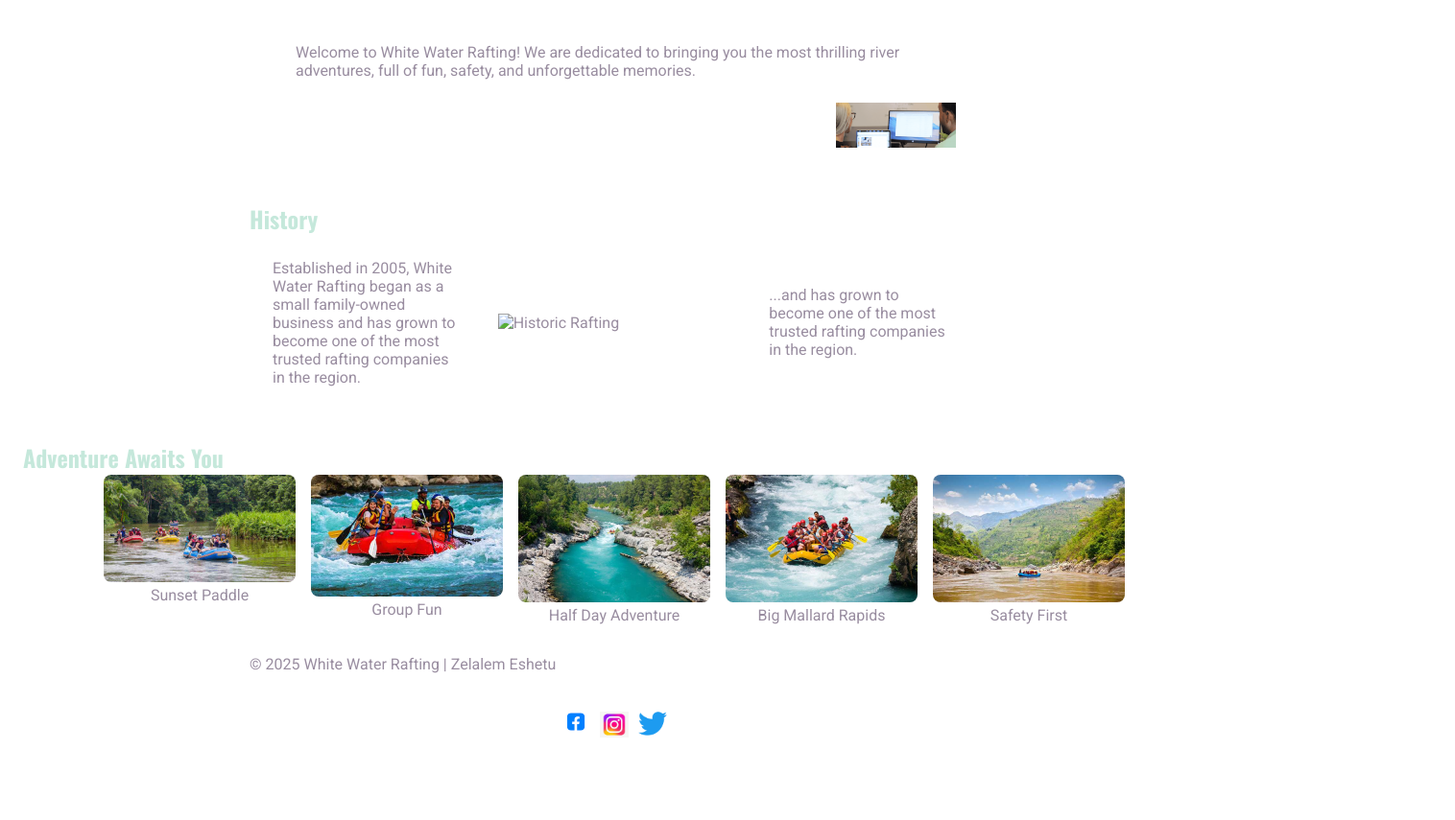
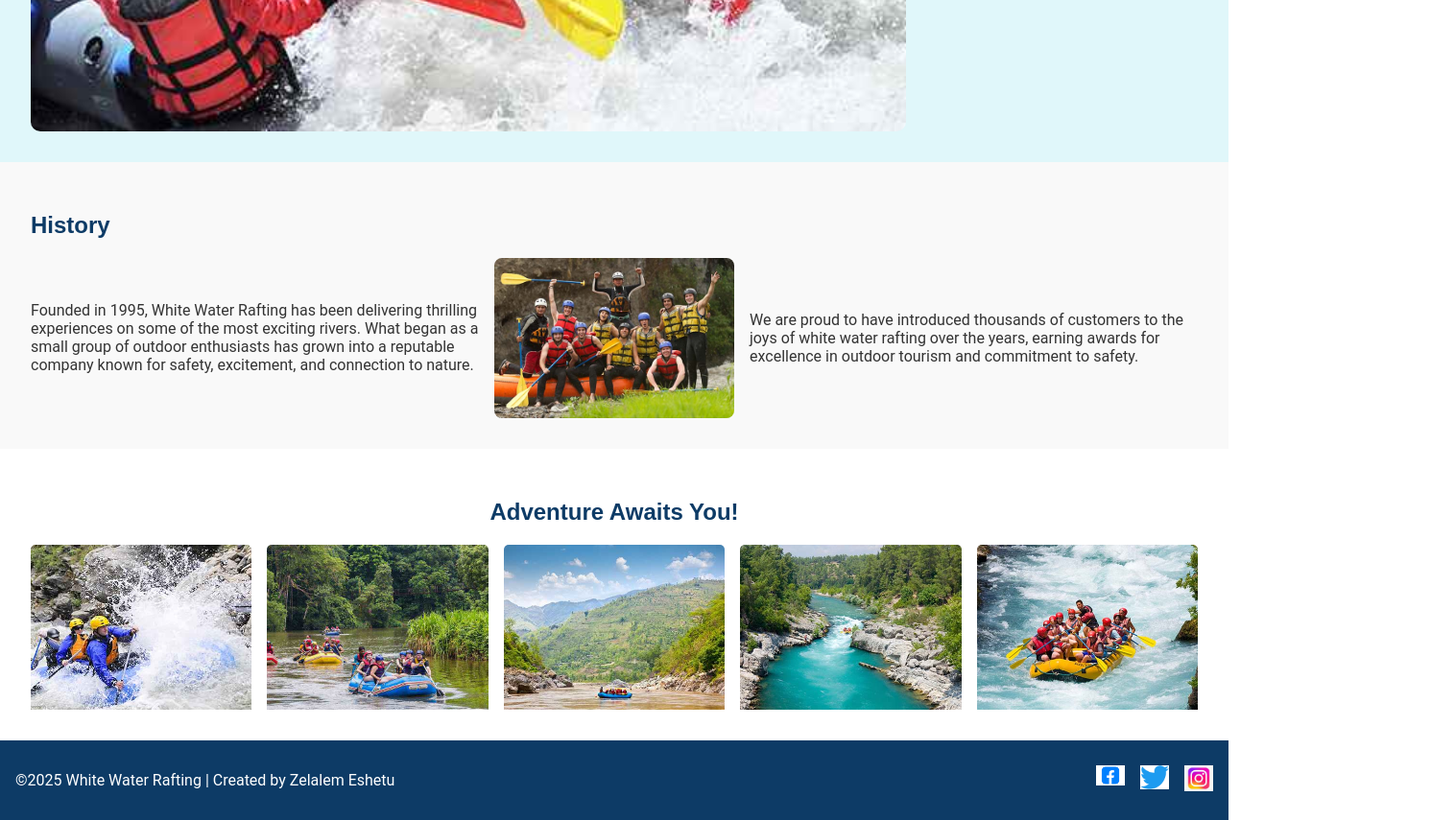
Before and after one commit to ZelalemEshetu/wdd130, a plain HTML site: page wwr/about.html in a window 1280 px wide. Shown: the part 769-1624 px from the top of the page at 96% size, 1516 px wide, since content can reach past the window. Before the commit the page ends 1574 px from the top, so only its background shows below. Drawn offline with nearby package versions, Linux system fonts and the light colour scheme.

Commit message:
W04 Rafting Project: Update About Us Page most updated

```diff
--- a/wwr/about.html
+++ b/wwr/about.html
@@ -3,105 +3,77 @@
 <head>
   <meta charset="UTF-8" />
   <meta name="viewport" content="width=device-width, initial-scale=1.0" />
-  <meta name="description" content="Learn more about White Water Rafting and our mission to provide unforgettable rafting experiences." />
+  <meta name="description" content="About White Water Rafting company and our mission." />
   <meta name="author" content="Zelalem Eshetu" />
-  <title>White Water Rafting | About Us</title>
-
-  <!-- Google Fonts -->
- <link rel="preconnect" href="https://fonts.googleapis.com" />
-<link rel="preconnect" href="https://fonts.gstatic.com" crossorigin />
-<link href="https://fonts.googleapis.com/css2?family=Oswald:wght@200..700&family=Roboto:ital,wght@0,100..900;1,100..900&display=swap" rel="stylesheet" />
-<link rel="stylesheet" href="styles/rafting.css" />
+  <title>About Us | White Water Rafting</title>
+  <link rel="stylesheet" href="styles/rafting.css" />
 </head>
 <body>
-     <header class="header-grid">
-    <img src="images/logo.png" alt="Rafting Company logo" width="100" />
+  <header>
+    <img src="images/logo.png" alt="Rafting Site Logo" />
     <h1>White Water Rafting</h1>
-    <nav class="main-nav">
-      <a href="index.html">Home</a>
-      <a href="about.html">About</a>
-      <a href="trips.html">Trips</a>
-      <a href="contact.html">Contact</a>
-      <a href="https://linkedin.com" target="_blank">LinkedIn</a>
-      <a href="https://facebook.com" target="_blank">Facebook</a>
-
+    <nav>
+      <ul>
+        <li><a href="index.html">Home</a></li>
+        <li><a href="about.html" class="active">About</a></li>
+        <li><a href="trips.html">Trips</a></li>
+        <li><a href="contact.html">Contact</a></li>
+      </ul>
     </nav>
   </header>
-<div class="grid">
-  <aside>
-    <h2>More Adventures</h2>
-    <p>Explore safety tips, group discounts, and seasonal offers.</p>
-  </aside>
 
   <main>
-    <!-- Hero Section -->
     <section class="hero">
-      <img src="images/hero.jpg" alt="Rafting Adventure" />
       <h2>White Water Rafting</h2>
-      <article>
-        <p>
-          Welcome to White Water Rafting! We are dedicated to bringing you the most thrilling river adventures, full of fun, safety, and unforgettable memories.
-        </p>
-        <img src="images/happy-client.png" alt="Happy client" />
-      </article>
-    </section>
-
-    <!-- History Section -->
-    <section>
-      <h2>History</h2>
-      <div class="history-grid">
-      <p>
-        Established in 2005, White Water Rafting began as a small family-owned business and has grown to become one of the most trusted rafting companies in the region.
-      </p>
-      <img src="images/history-center.jpg" alt="Historic Rafting" />
-    <p>
-      ...and has grown to become one of the most trusted rafting companies in the region.
-    </p>
-  </div>
+      <div class="hero-content">
+        <p>Lorem ipsum dolor sit amet, consectetur adipiscing elit. Sed do eiusmod tempor incididunt ut labore et dolore magna aliqua. We are passionate about outdoor adventure and delivering the best rafting experiences for all skill levels.</p>
+        <img src="images/hero.jpg" alt="Rafting Adventure" />
       </div>
     </section>
 
-    <!-- Adventure Awaits Section -->
-    <section>
-      <h2>Adventure Awaits You</h2>
-      <div class="gallery">
+    <section class="history">
+      <h2>History</h2>
+      <div class="history-content">
+        <p>Founded in 1995, White Water Rafting has been delivering thrilling experiences on some of the most exciting rivers. What began as a small group of outdoor enthusiasts has grown into a reputable company known for safety, excitement, and connection to nature.</p>
+        <img src="images/history.jpg" alt="Rafting history photo" />
+        <p>We are proud to have introduced thousands of customers to the joys of white water rafting over the years, earning awards for excellence in outdoor tourism and commitment to safety.</p>
+      </div>
+    </section>
+
+    <section class="adventures">
+      <h2>Adventure Awaits You!</h2>
+      <div class="adventure-gallery">
         <figure>
-          <img src="images/sunset.jpg" alt="Sunset over an ocean" />
-          <figcaption>Sunset Paddle</figcaption>
+          <img src="images/rafting1.jpg" alt="Los Dientes del Diablo" />
+          <figcaption>Los Dientes del Diablo</figcaption>
         </figure>
         <figure>
-          <img src="images/fun.jpg" alt="People having fun together" />
-          <figcaption>Group Fun</figcaption>
+          <img src="images/rafting2.jpg" alt="Big Mallard" />
+          <figcaption>Big Mallard</figcaption>
         </figure>
         <figure>
-          <img src="images/trip1.jpg" alt="Group on a boat" />
+          <img src="images/rafting3.jpg" alt="Half Day Adventure" />
           <figcaption>Half Day Adventure</figcaption>
         </figure>
         <figure>
-          <img src="images/trip2.jpg" alt="Outdoor trip" />
-          <figcaption>Big Mallard Rapids</figcaption>
+          <img src="images/rafting4.jpg" alt="Rapid Excitement" />
+          <figcaption>Rapid Excitement</figcaption>
         </figure>
         <figure>
-          <img src="images/training.jpg" alt="Training session" />
-          <figcaption>Safety First</figcaption>
+          <img src="images/rafting5.jpg" alt="Calm Waters Escape" />
+          <figcaption>Calm Waters Escape</figcaption>
         </figure>
       </div>
     </section>
   </main>
 
   <footer>
-    <p>&copy; 2025 White Water Rafting | Zelalem Eshetu</p>
-    <nav class="socialmedia">
-      <a href="https://facebook.com" target="_blank" rel="noopener noreferrer">
-        <img src="images/Facebook.png" alt="Follow us on Facebook" width="30" />
-      </a>
-      <a href="https://instagram.com" target="_blank" rel="noopener noreferrer">
-        <img src="images/Instagram.jpg" alt="Follow us on Instagram" width="30" />
-      </a>
-      <a href="https://twitter.com" target="_blank" rel="noopener noreferrer">
-        <img src="images/Twitter.png" alt="Follow us on Twitter" width="30" />
-      </a>
-    </nav>
+    <p>©2025 White Water Rafting | Created by Zelalem Eshetu</p>
+    <div class="socials">
+      <a href="#"><img src="images/facebook.png" alt="Facebook" /></a>
+      <a href="#"><img src="images/twitter.png" alt="Twitter" /></a>
+      <a href="#"><img src="images/Instagram.jpg" alt="Instagram" /></a>
+    </div>
   </footer>
 </body>
 </html>
--- a/wwr/styles/rafting.css
+++ b/wwr/styles/rafting.css
@@ -1,131 +1,164 @@
+/* Base Styles */
 :root {
-  --primary-color: #C5E8DB;
-  --secondary-color: #C4DACF;
-  --accent1-color: #B9C0DA;
-  --accent2-color: #998DA0;
-  --heading-font: "Oswald", sans-serif;
-  --body-font: "Roboto", sans-serif;
-}
-
-* {
-  margin: 0;
-  padding: 0;
-  box-sizing: border-box;
+  --primary-color: #0d3b66;
+  --secondary-color: #faf0ca;
+  --accent-color: #f4d35e;
+  --font-body: 'Roboto', sans-serif;
+  --font-heading: 'Oswald', sans-serif;
 }
 
 body {
-  font-family: var(--body-font);
-  color: var(--accent2-color);
+  font-family: var(--font-body);
+  margin: 0;
+  padding: 0;
+  color: #333;
+  background-color: #fff;
 }
 
-header {
-  background-color: var(--primary-color);
-  color: var(--accent1-color);
-}
-
-header, .grid, footer {
-  max-width: 840px;
-  margin: 0 auto;
-  padding: 0 1rem;
-}
-
-
 h1, h2 {
-  font-family: var(--heading-font);
+  font-family: var(--font-heading);
   color: var(--primary-color);
 }
 
-nav, p, section, article {
-  margin: 16px;
-  padding: 8px;
+/* Header */
+header {
+  display: grid;
+  grid-template-columns: auto 1fr auto;
+  column-gap: 50rem;
+  align-items: center;
+  padding: 1rem;
+  background-color: var(--secondary-color);
+  border-bottom: 2px solid var(--primary-color);
 }
 
-.socialmedia a {
-  text-decoration: none;
-}
-
-.socialmedia {
-  display: flex;
-  gap: 10px;
-  justify-content: center;
-  padding: 16px 0;
-}
-
-.hero {
-  position: relative;
-}
-
-.hero img {
-  display: block;
-  width: 100%;
+header img {
+  width: 80px;
   height: auto;
 }
 
-h1 {
-  position: absolute;
-  top: 20px;
-  width: 100%;
-  padding: 16px;
+header h1 {
+  display: none;
   text-align: center;
-  opacity: 0.7;
-  background-color: var(--accent1-color);
-  color: #fff;
+  margin: 0;
 }
 
-.hero article {
-  overflow: auto; /* clears float */
+nav ul {
+  list-style: none;
+  display: flex;
+  list-style: none;
+  gap: 1rem;
+  padding: 0;
+  margin: 0;
 }
 
-.hero article img {
-  float: right;
-  width: 125px;
-  margin-left: 16px; /* add spacing */
+nav a {
+  display: inline-block;
+  padding: 0.5rem;
+  border: 2px solid var(--primary-color);
+  text-decoration: none;
+  color: var(--primary-color);
+  font-weight: bold;
+  transition: background-color 0.3s ease, color 0.3s ease;
 }
 
-.header-grid {
-  display: grid;
-  grid-template-columns: 100px 1fr 2fr;
-  align-items: center;
-  gap: 1rem;
-  padding: 1rem;
-}
-.main-nav {
-  display: flex;
-  justify-content:center;
-  gap: 1rem;
+nav a.active {
+  color: var(--accent-color);
 }
 
-.main-nav a {
-  text-decoration: none;
-  color: var(--accent2-color);
-  font-weight: bold;
-}
-.history-grid {
-  display: grid;
-  grid-template-columns: 1fr 1fr 1fr;
-  align-items: center;
-  gap: 1rem;
-}
-.gallery {
-  display: flex;
-  flex-wrap: wrap;
-  gap: 1rem;
-  justify-content: center;
+/* Hero Section */
+.hero {
+  padding: 2rem;
+  background-color: #e0f7fa;
+  text-align: center;
 }
 
-.gallery img {
-  width: 200px;
+.hero-content {
+  display: flex;
+  align-items: center;
+  gap: 2rem;
+  flex-wrap: wrap;
+}
+
+.hero-content img {
+  width: 75%;
+  height: auto;
+  border-radius: 10px;
+}
+
+/* History Section */
+.history {
+  padding: 2rem;
+  background-color: #f9f9f9;
+}
+
+.history-content {
+  display: grid;
+  grid-template-columns: 1fr auto 1fr;
+  gap: 1rem;
+  align-items: center;
+}
+
+.history img {
+  width: 250px;
   height: auto;
   border-radius: 8px;
 }
 
-.gallery figure {
+/* Adventures Section */
+.adventures {
   text-align: center;
+  padding: 2rem;
+  background-color: #ffffff;
 }
-.main-nav a {
-  display: block;
-  padding: 0.5rem 1rem;
-  text-decoration: none;
-  color: var(--accent2-color);
-  font-weight: bold;
+
+.adventure-gallery {
+  display: flex;
+  gap: 1rem;
+  flex-wrap: wrap;
+  justify-content: space-between;
 }
+
+.adventure-gallery figure {
+  flex: 1 1 18%;
+  text-align: center;
+  width: 18%;
+  aspect-ratio: 4/3;
+  overflow: hidden;
+  margin: 0%;
+}
+
+.adventure-gallery img {
+  display: flex;
+  flex-wrap: wrap;
+  gap: 1rem;
+  justify-content: space-between;
+  width: 100%;
+  height: 200px;
+  object-fit: cover;
+  border-radius: 5px;
+}
+
+figcaption {
+  margin-top: 0.5rem;
+  font-style: italic;
+}
+
+/* Footer */
+footer {
+  display: flex;
+  justify-content: space-between;
+  align-items: center;
+  padding: 1rem;
+  background-color: var(--primary-color);
+  color: white;
+}
+
+footer .socials {
+  display: flex;
+  gap: 1rem;
+}
+
+footer .socials img {
+  width: 30px;
+  height: auto;
+}
```
Also changed, not shown: wwr/images/history.jpg (renamed from wwr/images/team2.jpg), wwr/images/rafting1.jpg (renamed from wwr/images/rafting10_1024.jpg), wwr/images/rafting2.jpg (renamed from wwr/images/sunset.jpg), wwr/images/rafting3.jpg (renamed from wwr/images/training.jpg), wwr/images/rafting4.jpg (renamed from wwr/images/trip1.jpg), wwr/images/rafting5.jpg (renamed from wwr/images/trip2.jpg).
